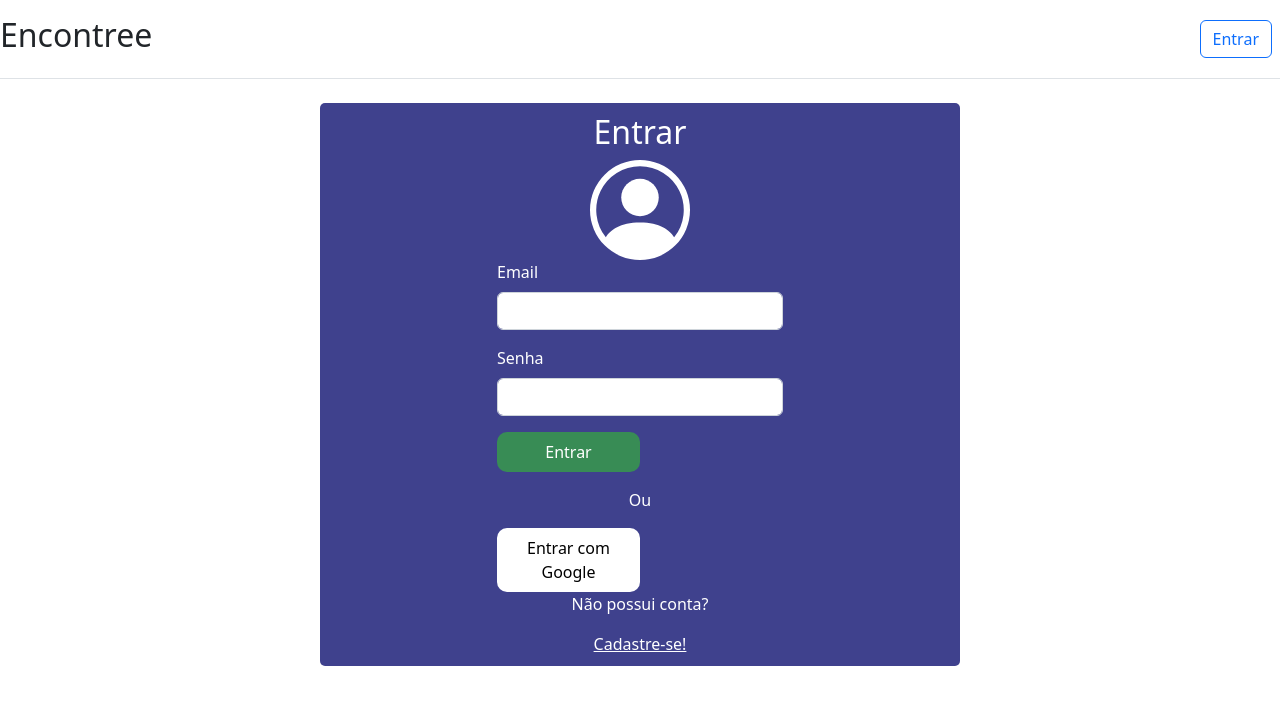
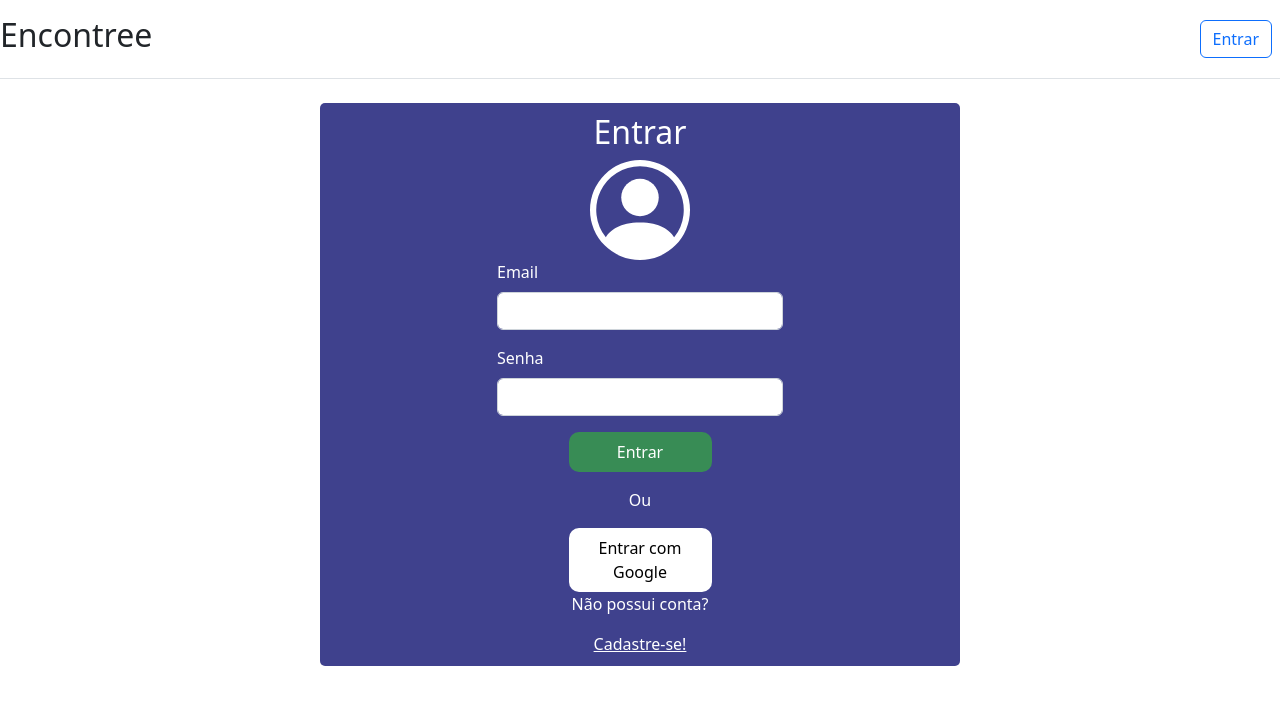
Before and after one commit to rafavmaciel/encontree-front, a React (Create React App) app: page /login in a window 1280 px wide. Shown: the top 704 px of the page. Built offline with nearby package versions, Linux system fonts and the light colour scheme.

Commit message:
Corrigido alinhamento tela de login e adicionado um alt para imagem da landing page

```diff
--- a/src/pages/landingPage/index.js
+++ b/src/pages/landingPage/index.js
@@ -22,7 +22,7 @@ function LandingPage() {
                     </div>
                 </div>
                 <div className="col-12 col-lg-5">
-                    <img src={img_lp} className="card-img img" />
+                    <img src={img_lp} className="card-img img" alt='Imagem principal'/>
                 </div>
             </div>
         </div>
--- a/src/pages/login/index.js
+++ b/src/pages/login/index.js
@@ -25,17 +25,18 @@ function Login() {
                     <label htmlFor="exampleInputPassword1" className="form-label text">Senha</label>
                     <input type="password" className="form-control" />
                 </div>
-                <button type="submit" className="botao green">Entrar</button>
-
+                <div className='alinhamento'>
+                    <button type="submit" className="botao green">Entrar</button>
                 <p className='text d-flex justify-content-center mt-3'>Ou</p>
-                <button type="submit" className="botao white">Entrar com Google</button>
+                    <button type="submit" className="botao white ">Entrar com Google</button>
+                </div>
             </form>
 
             <div className='container'>
-                <div className='row justify-content-md-center'>
+                <div className='alinhamento'>
                     <p className='text col-md-auto'>Não possui conta?</p>
                 </div>
-                <div className='row justify-content-md-center'>
+                <div className='alinhamento'>
                     <a href='?#' className='text col-md-auto'>Cadastre-se!</a>
                 </div>
             </div>
--- a/src/pages/login/styles.scss
+++ b/src/pages/login/styles.scss
@@ -28,3 +28,11 @@
     background-color: $color-verde-accept;
     color: $color-branco;
 }
+
+.alinhamento{
+    display: flex;
+    flex-direction: column;
+    align-items: center;
+    justify-content: center;
+
+}
```
